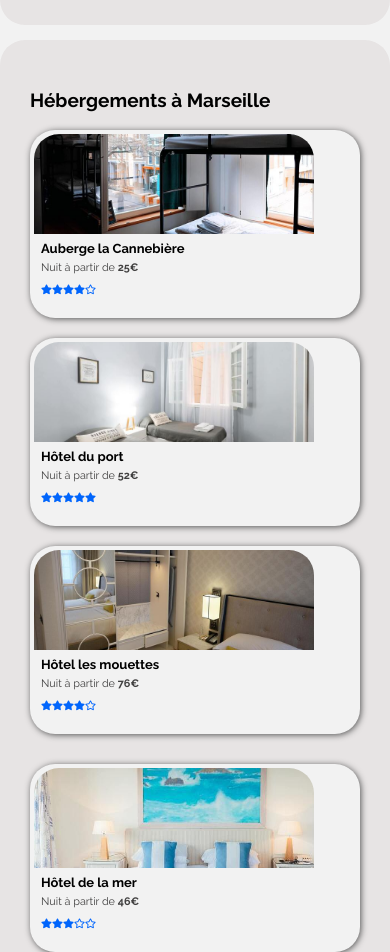
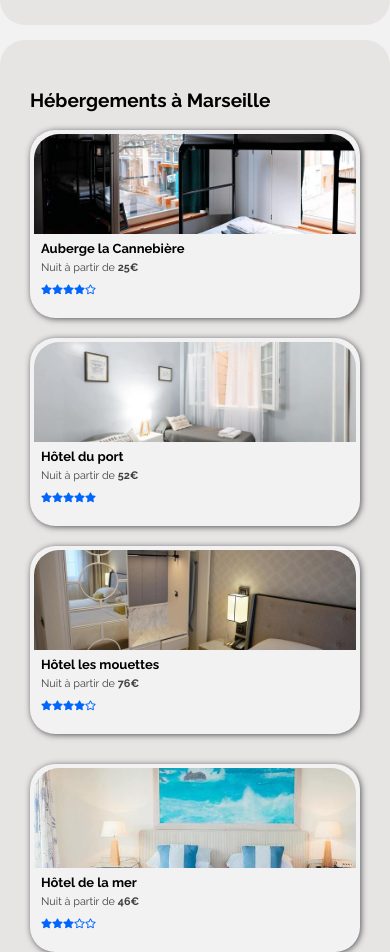
Before and after one commit to Pierre-ptlt/PierrePetillot_2_03122020, a plain HTML site: page index.html in a window 390 px wide. Shown: the part 1140-2092 px from the top of the page. Drawn offline with Linux system fonts and the light colour scheme.

Commit message:
responsive fait3

```diff
--- a/css/style.css
+++ b/css/style.css
@@ -700,6 +700,10 @@ footer {
         margin-top: -20px;
     }
 
+    .photoMaison1 {
+        max-width: none;
+    }
+
     .popBox {
         min-width: 100%;
     }
```
